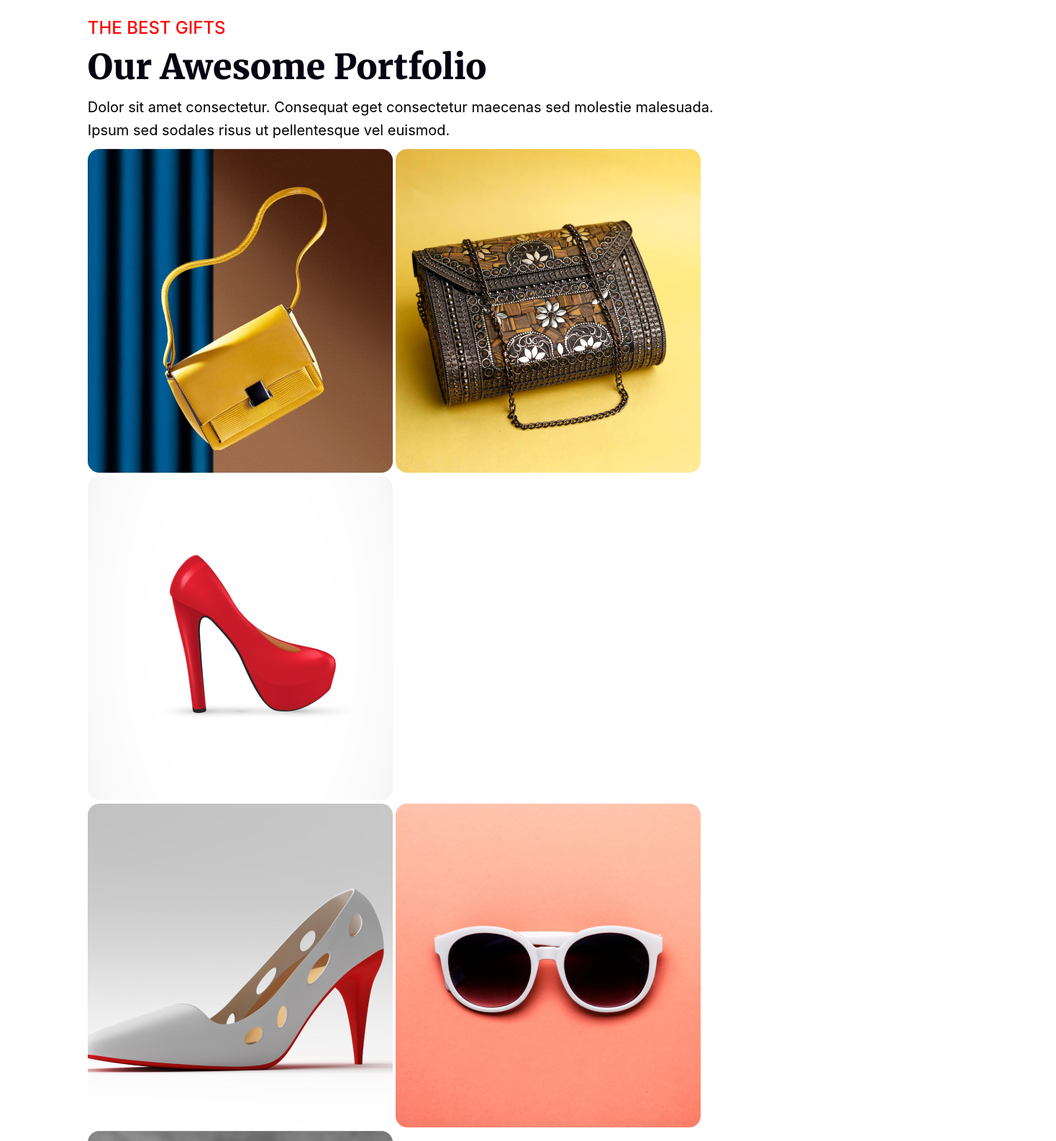
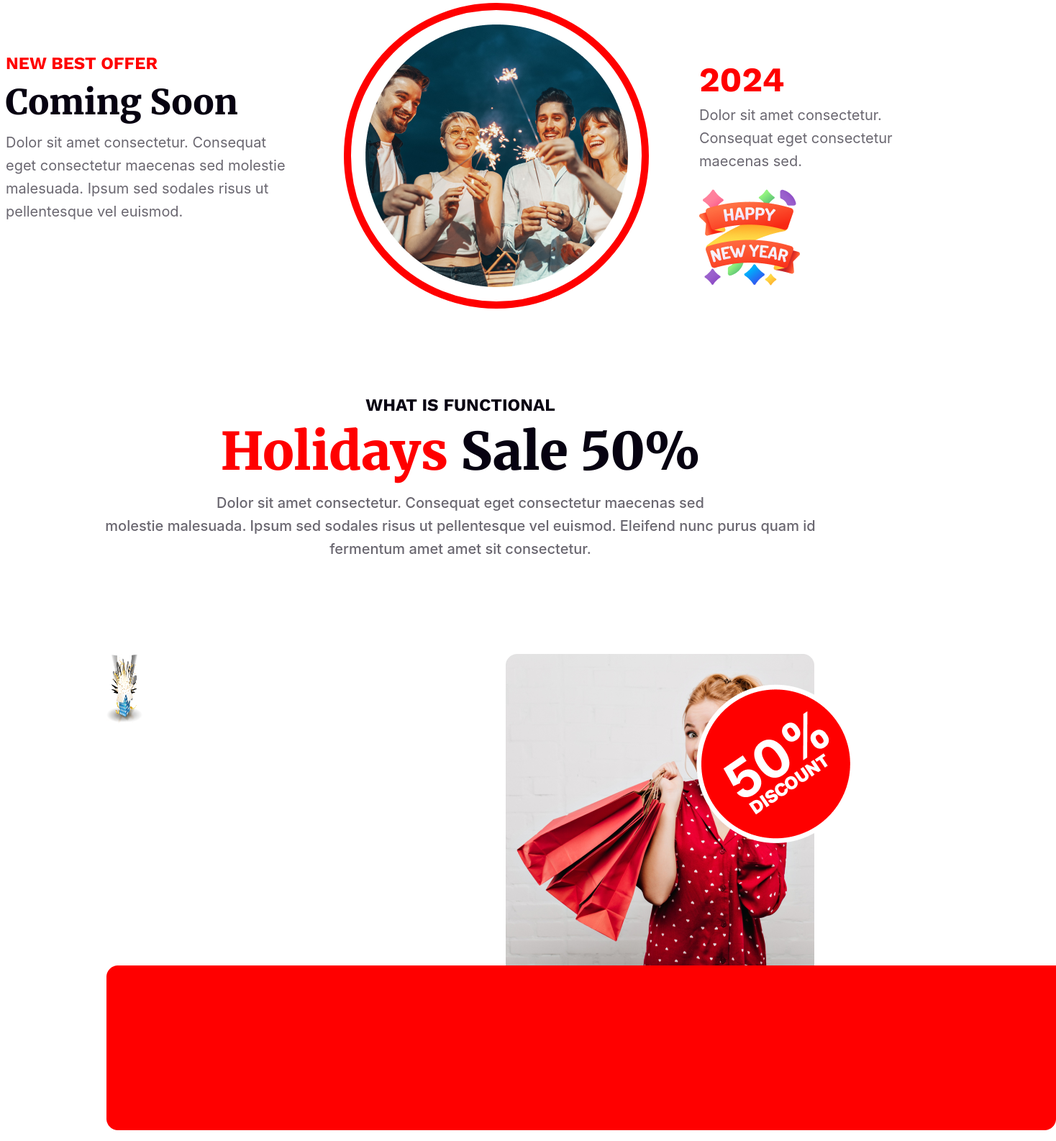
Before and after one commit to Hossain5990/my-first-assingment, a plain HTML site: page index.html in a window 1280 px wide. Shown: the part 2878-4464 px from the top of the page at 72% size, 1468 px wide, since content can reach past the window. Drawn offline with nearby package versions, Linux system fonts and the light colour scheme.

Commit message:
optinal 1

```diff
--- a/index.html
+++ b/index.html
@@ -67,17 +67,61 @@
 
 
         </section>
+
+        <section class="op-sec-1">
+            <div class="op-sec-1-div">
+                <div class="op-sec-1-content">
+                    <h5 class="op-sec-1-greeting">NEW BEST OFFER</h5>
+                    <h2 class="op-sec-1-tittle">Coming Soon</h2>
+                    <p class="op-sec-1-para">Dolor sit amet consectetur. Consequat eget consectetur maecenas sed molestie malesuada. Ipsum sed sodales risus ut pellentesque vel euismod. </p>
+
+                </div>
+                <div class="op-sec-1-img">
+                    <img src="images/B9A1-New-Year-New-Mission-main/resources/Ellipse 1.png" alt="">
+
+                </div>
+                <div class="op-sec-1-content2">
+                    <h3 class="op-sec-1-content2-tittle">2024</h3>
+                    <p class="op-sec-1-content2-para">Dolor sit amet consectetur. Consequat eget consectetur maecenas sed.</p>
+                    <img class="op-sec-1-content2-img" src="images/B9A1-New-Year-New-Mission-main/resources/Group 96.png" alt="">
+                </div>
+            </div>
+
+        </section>
+        <section class="op-sec-2">
+            <div class="op-sec-2-div">
+                <div class="op-sec-2-content">
+                    <h5 class="op-sec-2-greeting">WHAT IS FUNCTIONAL</h5>
+                    <h1 class="op-sec-2-tittle"> <span>Holidays</span> Sale 50%</h1>
+                    <p class="op-sec-2-para">Dolor sit amet consectetur. Consequat eget consectetur maecenas sed <br>
+                        molestie malesuada. Ipsum sed sodales risus ut pellentesque vel euismod. Eleifend nunc purus quam id <br> fermentum amet amet sit consectetur.</p>
+                   </div>
+                   <div class="op-sec-2-img">
+                        <div class="img1">
+                            <img class="op-img-1" src="images/B9A1-New-Year-New-Mission-main/resources/Group 75.png" alt="">
+                            <img class="op-img-2" src="images/B9A1-New-Year-New-Mission-main/resources/Group 44.png" alt="">
+                            <img class="op-img-3" src="images/B9A1-New-Year-New-Mission-main/resources/Rectangle 1.png" alt="">
+
+                        </div>
+                        <div class="img2">
+                            <img src="images/B9A1-New-Year-New-Mission-main/resources/Rectangle 2.png" alt="">
+
+                        </div>
+                   </div>
+            </div>
+
+        </section>
         <section class="sec-4">
             <div class="sec-4-content">
 
                 <h6 class="sec-4-greeting">THE BEST GIFTS</h6>
                 <h3 class="sec-4-tittle">Our Awesome Portfolio</h3>
-                <!-- <p class="src-4-para">Dolor sit amet consectetur. Consequat eget consectetur maecenas sed molestie malesuada. Ipsum sed sodales risus ut pellentesque vel euismod.</p> -->
+
                 <h6 class="sec-4-para">Dolor sit amet consectetur. Consequat eget consectetur maecenas sed molestie malesuada. <br> Ipsum sed sodales risus ut pellentesque vel euismod.</h6>
 
             </div>
             <div class="sec-4-img">
-                <div class="img1">
+                <div class="image1">
                     <img src="images/B9A1-New-Year-New-Mission-main/resources/Rectangle 3.png" alt="">
                     <img src="images/B9A1-New-Year-New-Mission-main/resources/Rectangle 4.png" alt="">
                     <img src="images/B9A1-New-Year-New-Mission-main/resources/Rectangle 5.png" alt="">
@@ -92,6 +136,7 @@
             </div>
 
         </section>
+
         <section class="sec-5">
 
             <div class="text">
--- a/styles/new.css
+++ b/styles/new.css
@@ -191,14 +191,7 @@ header {
 
 span {
     color: #F00;
-    text-align: center;
 
-    font-size: 32px;
-    font-style: normal;
-    font-weight: 600;
-    line-height: 56px;
-    /* 175% */
-    text-transform: capitalize;
 
 }
 
@@ -343,7 +336,7 @@ span {
     height: 50px;
 
     background: #FFF;
-    border-radius:50px 0px 0px 50px;
+    border-radius: 50px 0px 0px 50px;
     border: none;
 
 }
@@ -351,7 +344,7 @@ span {
 .email2 {
     width: 210px;
     height: 52px;
-    border-radius:0 50px 50px 5px;
+    border-radius: 0 50px 50px 5px;
     background: #F00;
     border: 0;
 
@@ -449,3 +442,201 @@ span {
     padding: 120px 140px 20px 140px;
 
 }
+
+/* optional-sec-2 */
+.op-sec-2 {
+    max-width: 1320px;
+    max-height: 1050px;
+    margin: 120px auto;
+
+}
+
+.op-sec-2-content {
+    text-align: center;
+    /* padding: 120px 266px; */
+    margin-bottom: 0;
+
+}
+
+.op-sec-2-greeting {
+    color: #070211;
+    font-size: 24px;
+    font-style: normal;
+    font-weight: 500;
+    line-height: normal;
+    margin-bottom: 5px;
+
+}
+
+
+
+.op-sec-2-tittle {
+    color: #070211;
+    font-family: Merriweather;
+    font-size: 72px;
+    font-style: normal;
+    font-weight: 900;
+    line-height: normal;
+    margin-top: 0;
+    margin-bottom: 10px;
+
+}
+
+.op-sec-2-para {
+    color: rgba(7, 2, 17, 0.60);
+    text-align: center;
+    font-family: Inter;
+    font-size: 20px;
+    font-style: normal;
+    font-weight: 500;
+    line-height: 32px;
+    margin-top: 0px;
+    margin-bottom: 10px;
+
+}
+
+.op-sec-2-img {
+    padding: 120px 140px;
+    margin-top: 0;
+
+}
+
+.img1 {
+    display: flex;
+    justify-content: space-between;
+    margin-bottom: 0px;
+
+
+}
+
+.img1 {
+    margin-top: 0;
+    position: relative;
+}
+
+.op-img-1 {
+    width: 50px;
+    height: 100px;
+}
+
+.op-img-2 {
+    margin-left: 777px;
+    margin-right: 425px;
+    position: absolute;
+
+}
+
+.img2 {
+    width: 1320px;
+    height: 229px;
+    align-items: center;
+
+
+
+}
+
+
+
+
+/* op-sec-1-detail */
+.op-sec-1 {
+    max-width: 1320px;
+    max-height: 1050px;
+    margin: 120px auto;
+
+}
+
+.op-sec-1-div {
+    display: flex;
+    justify-content: space-between;
+}
+
+.op-sec-1-content {
+    max-width: 400px;
+    margin-top: 30px;
+}
+
+.op-sec-1-greeting {
+    color: #F00;
+    font-size: 24px;
+    font-style: normal;
+    font-weight: 500;
+    line-height: normal;
+    margin-bottom: 10px;
+
+}
+
+.op-sec-1-tittle {
+    color: #070211;
+    font-family: Merriweather;
+    font-size: 48px;
+    font-style: normal;
+    font-weight: 900;
+    line-height: normal;
+    text-transform: capitalize;
+    margin-top: 0;
+    margin-bottom: 10px;
+}
+
+.op-sec-1-para {
+    color: rgba(7, 2, 17, 0.60);
+    font-family: Inter;
+    font-size: 20px;
+    font-style: normal;
+    font-weight: 400;
+    line-height: 32px;
+    margin-top: 0;
+
+
+}
+
+.op-sec-1-img {
+    width: 364.844px;
+    height: 364.844px;
+    border-radius: 463px;
+    border: 10px solid #F00;
+    padding: 20px;
+
+
+
+
+}
+
+
+
+.op-sec-1-content2 {
+    max-width: 300px;
+    margin-top: 30px;
+    margin-bottom: 0;
+}
+
+.op-sec-1-content2-tittle {
+    color: #F00;
+    font-size: 48px;
+    font-style: normal;
+    font-weight: 700;
+    line-height: normal;
+    margin-bottom: 5px;
+
+}
+
+.op-sec-1-content2-para {
+    color: rgba(7, 2, 17, 0.60);
+    font-family: Inter;
+    font-size: 20px;
+    font-style: normal;
+    font-weight: 400;
+    line-height: 32px;
+    margin-top: 0;
+    margin-bottom: 20px;
+
+
+}
+
+.op-sec-1-content2-img {
+    width: 140px;
+    height: 140px;
+    margin-top: 0;
+
+
+}
```
